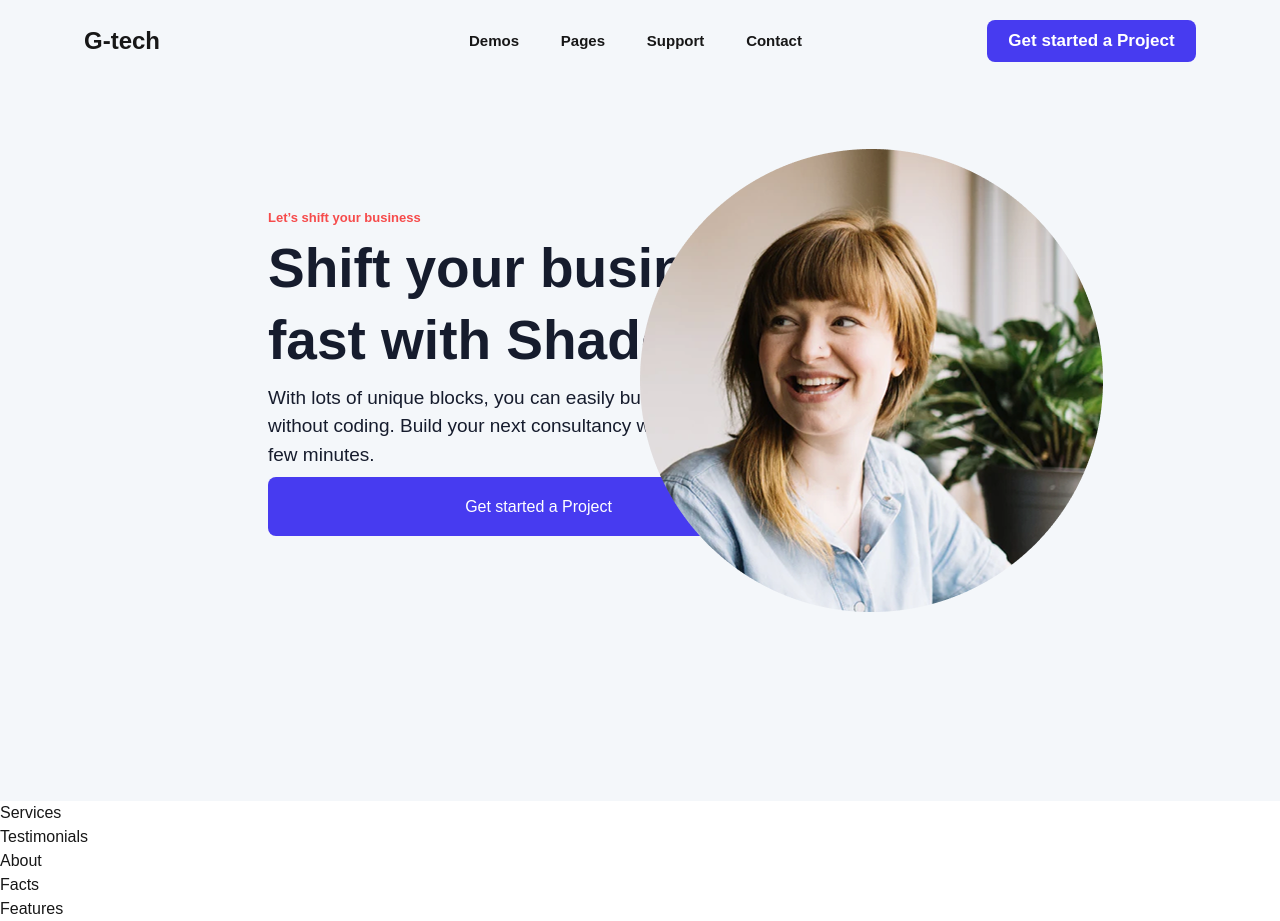
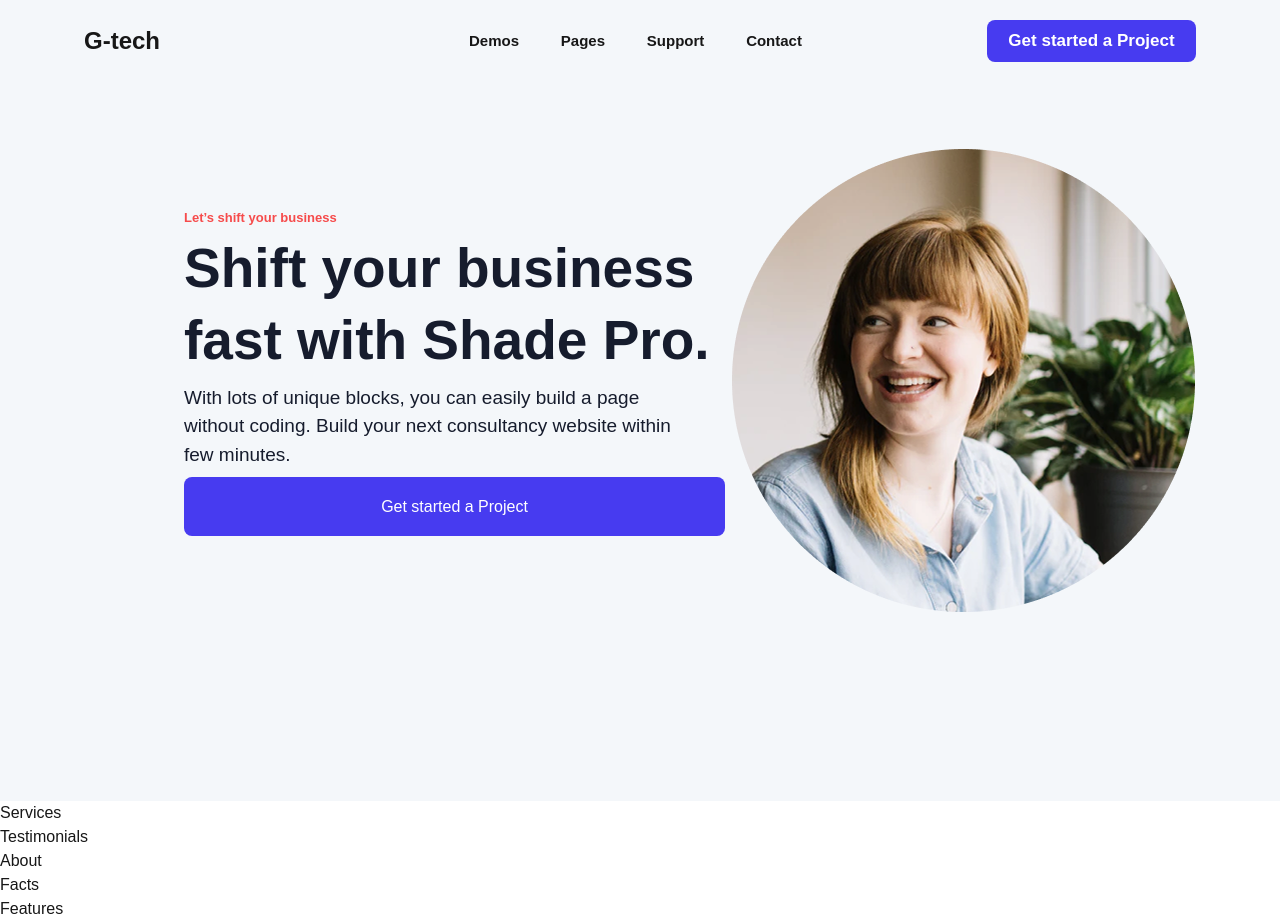
Before and after one commit to thomas1y/Agency-Landingpage, a Next.js app: page / in a window 1280 px wide. Built offline with nearby package versions, Linux system fonts and the light colour scheme.

Commit message:
updating some styles on hero section

```diff
--- a/app/page.tsx
+++ b/app/page.tsx
@@ -33,7 +33,7 @@ export default function Home() {
                    <div className="flex">
                        {/* Left Content */}
                     <div className="w-1/2">
-                      <div className=" pt-[207.5px] pl-[244px] ">
+                      <div className=" pt-[207.5px] pl-[160px] ">
                         <div className="w-[206px] text-[13px] text-[#F64B4B] font-bold font-gilroy h-[16px]">
                           Let’s shift your business
                         </div>
@@ -53,10 +53,10 @@ export default function Home() {
                     </div>
 
                     {/* Right Image */}
-                    <div className="w-1/2">
+                    <div className="w-1/2 relative h-full">
                       {/* Image goes here */}
-                      <div className="pt-[148.5px]">
-                           <div className='w-[463px] h-[504px] relative'>
+
+                           <div className='absolute left-[92px] top-[148.5px] w-[463px] h-[504px]'>
                                 <Image
                                   src="/oval.png"
                                   alt="Oval shape"
@@ -65,7 +65,7 @@ export default function Home() {
                                   className="absolute top-0 left-0"
                                  />
                            </div>
-                      </div>
+
 
                     </div>
                    </div>
```
